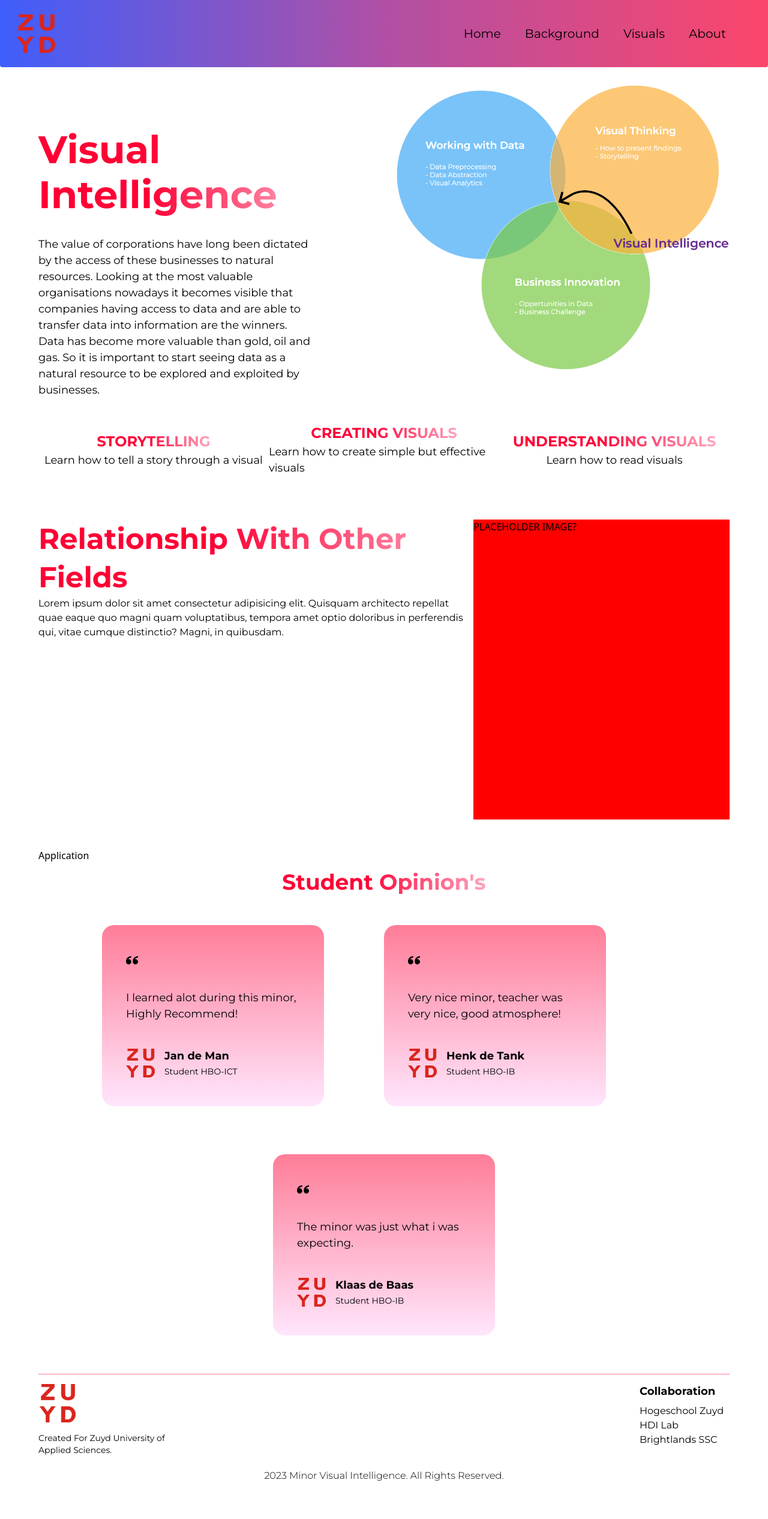
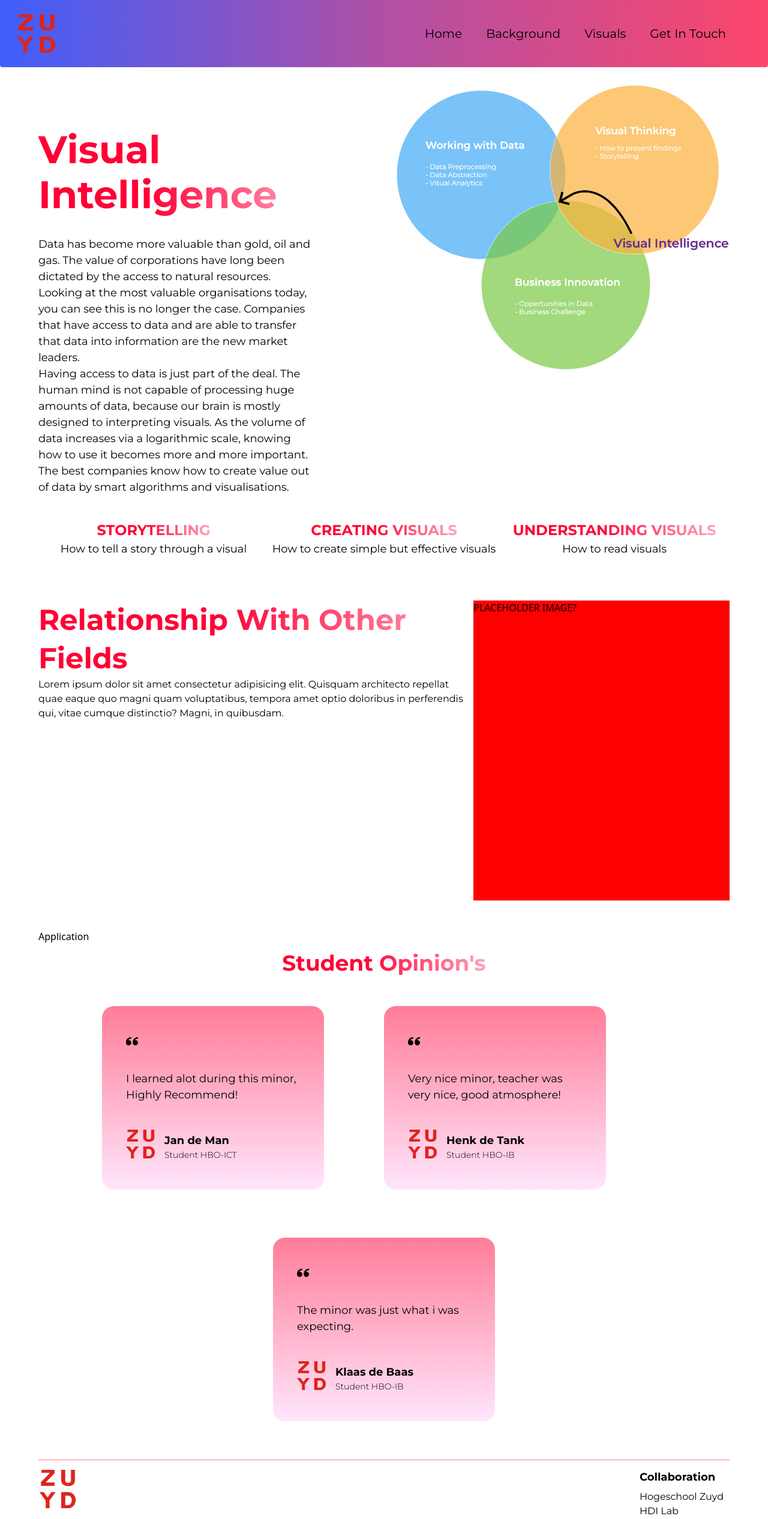
Before and after one commit to RFmax/Visual-Intelligence-Raising-Interest, a React (Vite) app: page / in a window 1280 px wide. Shown: the top 2532 px of the page at 60% size. Before the commit the page ends 2473 px from the top, so only its background shows below. Built offline with nearby package versions, Linux system fonts and the light colour scheme.

Commit message:
notes/random fixes

```diff
--- a/src/components/About.jsx
+++ b/src/components/About.jsx
@@ -3,7 +3,13 @@ import React from 'react'
 const About = () => (
     <section>
       <div className='flex flex-col py-6'>
-        <h1 className='font-montserrat font-semibold text-[40px] text-gradient'>Contact:</h1>
+        <h2 className='font-montserrat font-semibold text-[40px] text-gradient'>Ongoing Projects</h2>
+        <h2 className='font-montserrat font-semibold text-[40px] text-gradient'>HDILAB</h2>
+        <h2 className='font-montserrat font-semibold text-[40px] text-gradient'>Collaboration</h2>
+        <h2 className='font-montserrat font-semibold text-[40px] text-gradient'>Internship</h2>
+
+
+        <h2 className='font-montserrat font-semibold text-[40px] text-gradient'>Contact:</h2>
         <h2 className='font-montserrat font-semibold text-[40px] text-gradient'>Location:</h2>
       </div>
     </section>
--- a/src/components/Background.jsx
+++ b/src/components/Background.jsx
@@ -35,13 +35,13 @@ const Background = () => (
                 </div>
             </div>
             <div className='flex flex-1 justify-end'>
-                <img src={napoleonflowmap} alt="napoleonflowmap" className='w-[850px] h-[400px]' />
+                <img src={napoleonflowmap} alt="napoleonflowmap" className='w-[850px] h-[400px] rounded-xl' />
             </div>
         </div>
 
         <div className='flex flex-row items-start mt-[100px] py-6' >
             <div className='flex flex-1 justify-start'>
-                <img src={mortalitydiagram} alt="mortalitydiagram" className='w-[850px] h-[400px]' />
+                <img src={mortalitydiagram} alt="mortalitydiagram" className='w-[850px] h-[400px] rounded-xl' />
             </div>
 
             <div className='flex flex-col max w-[650px] items-end'>
--- a/src/components/Examples.jsx
+++ b/src/components/Examples.jsx
@@ -3,11 +3,11 @@ import { useState } from 'react';
 import { dayVisual } from '../constants';
 
 const Examples = () => (
-  <div>
+  <div className='flex'>
     <div className='flex flex-col items-center py-6'>
       <h1 className='font-montserrat font-semibold text-[32px] text-gradient leading-10'> Visualizing your day </h1>
       <div className='m-auto py-16 px-4 relative'>
-        <div className='rounded-xl bg-center bg-cover duration-500 object-fill h-full w-full bg-[url(${})]'></div>
+        <div className='rounded-xl bg-center bg-cover duration-500 object-fill h-full w-full'></div>
       </div>
     </div>
 
--- a/src/components/Footer.jsx
+++ b/src/components/Footer.jsx
@@ -7,7 +7,7 @@ const Footer = () => (
         <div className='flex flex-row w-full justify-between border-t-[1.5px] border-t-[#FF7D98] py-4'>
             <div className='flex flex-col justify-start'>
                 <img src={logo} alt="logo" className='w-[64px] h-[64px] object-contain' />
-                <p className='font-montserrat font-normal text-[14px] leading-[20px] max-w-[250px] mt-4'> Created For Zuyd University of Applied Sciences.</p>
+                <p className='font-montserrat font-normal text-[14px] leading-[20px] max-w-[200px] mt-4'> Created For Zuyd University of Applied Sciences.</p>
             </div>
 
             <div className='flex flex-col justify-start'>
@@ -16,7 +16,7 @@ const Footer = () => (
                         <h4 className='font-montserrat font-semibold text-[18px] leading-[25px]'>{footerLink.title}</h4>
                         <ul className='list-none mt-2'>{footerLink.links.map((link, index) => (
                             <li key={link.name} className='font-montserrat font-normal text-[16px] leading-[24px]'>
-                                {link.name}
+                                <a href={link.link}>{link.name}</a>
                             </li>
                         ))}</ul>
                     </div>
--- a/src/components/Hero.jsx
+++ b/src/components/Hero.jsx
@@ -12,9 +12,10 @@ const Hero = () => (
     <div className='flex flex-row w-full items-start justify-between'>
       <div className='flex flex-col justify-start mt-[100px]'>
         <h1 className="font-montserrat font-bold text-[64px] text-gradient leading-[75px]">Visual <br /> Intelligence</h1>
-        <p className='font-montserrat font-normal text-[18px] leading-normal max-w-[650px] mt-8'>The value of corporations have long been dictated by the access of these businesses to natural resources.
-        Looking at the most valuable organisations nowadays it becomes visible that companies having access to data and are able to transfer data into information are the winners. Data has become more valuable than gold,
-        oil and gas. So it is important to start seeing data as a natural resource to be explored and exploited by businesses.</p>
+        <p className='font-montserrat font-normal text-[18px] leading-normal max-w-[650px] mt-8'>
+        Data has become more valuable than gold, oil and gas. The value of corporations have long been dictated by the access to natural resources. Looking at the most valuable organisations today, you can see this is no longer the case. Companies that have access to data and are able to transfer that data into information are the new market leaders.
+        <br classname="sm:hidden block" /> Having access to data is just part of the deal. The human mind is not capable of processing huge amounts of data, because our brain is mostly designed to interpreting visuals. As the volume of data increases via a logarithmic scale, knowing how to use it becomes more and more important. The best companies know how to create value out of data by smart algorithms and visualisations.
+        </p>
       </div>
       <div className='flex justify-end mt-[30px]'>
         <img src={diagram} alt="diagram" className="w-[80%] h-[80%]"  />
--- a/src/components/Relationship.jsx
+++ b/src/components/Relationship.jsx
@@ -5,7 +5,7 @@ const Relationship = () => (
     <div className='flex flex-row justify-between py-12'>
       <div className='flex flex-col justify-start'>
         <h2 className='font-montserrat font-semibold text-[48px] leading-[64px] text-gradient'>
-          Relationship With Other Fields</h2>
+          Relationship With Other Fields </h2>
         <p className='font-montserrat font-normal text-[16px] leading-normal max-w-[850px]'>Lorem ipsum dolor sit amet consectetur adipisicing elit. Quisquam architecto repellat quae eaque quo magni quam voluptatibus,
           tempora amet optio doloribus in perferendis qui, vitae cumque distinctio? Magni, in quibusdam.</p>
       </div>
--- a/src/components/Review.jsx
+++ b/src/components/Review.jsx
@@ -8,8 +8,8 @@ const Review = ( {content, name, title, img }) => (
         <div className='flex flex-row'>
             <img src={img} alt="imgs" className='w-[48px] h-[48px] rounded-sm mt-1' />
             <div className='flex flex-col ml-4'>
-                <h4 className='font-montserrat font-semibold text-[18px] leading-[32px]'>{name}</h4>
-                <p className='font-montserrat font-normal text-[14px] leading-[20px]'>{title}</p>
+                <h4 className='font-montserrat font-semibold text-[18px] leading-[28px] mt-2'>{name}</h4>
+                <p className='font-montserrat font-light text-[14px] leading-[20px]'>{title}</p>
             </div>
         </div>
     </div>
--- a/src/constants/index.js
+++ b/src/constants/index.js
@@ -15,7 +15,7 @@ export const navLinks = [
     },
     {
         id: 'about',
-        title: 'About'
+        title: 'Get In Touch'
     }
 ]
 
@@ -23,17 +23,17 @@ export const facts = [
     {
         id: "fact-1",
         title: "Storytelling",
-        value: "Learn how to tell a story through a visual"
+        value: "How to tell a story through a visual"
     },
     {
         id: "fact-2",
         title: "Creating Visuals",
-        value: "Learn how to create simple but effective visuals"
+        value: "How to create simple but effective visuals"
     },
     {
         id: "fact-3",
         title: "Understanding Visuals",
-        value: "Learn how to read visuals"
+        value: "How to read visuals"
     },
 ]
 
```
